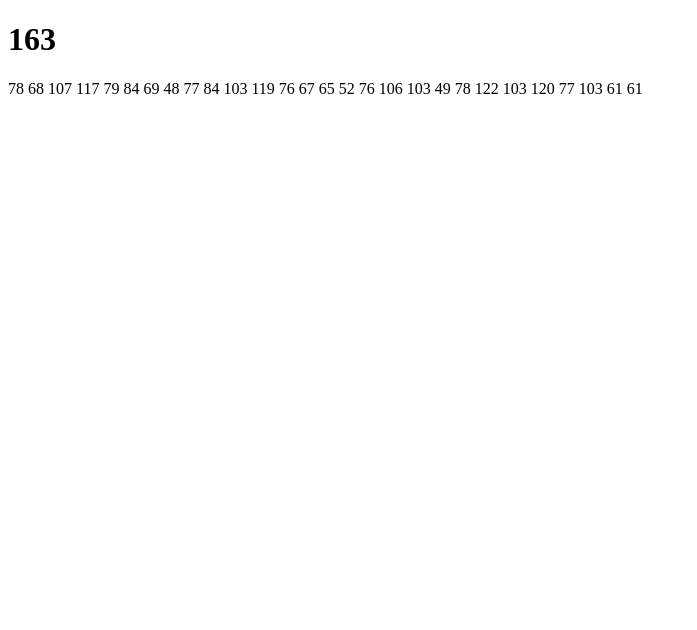
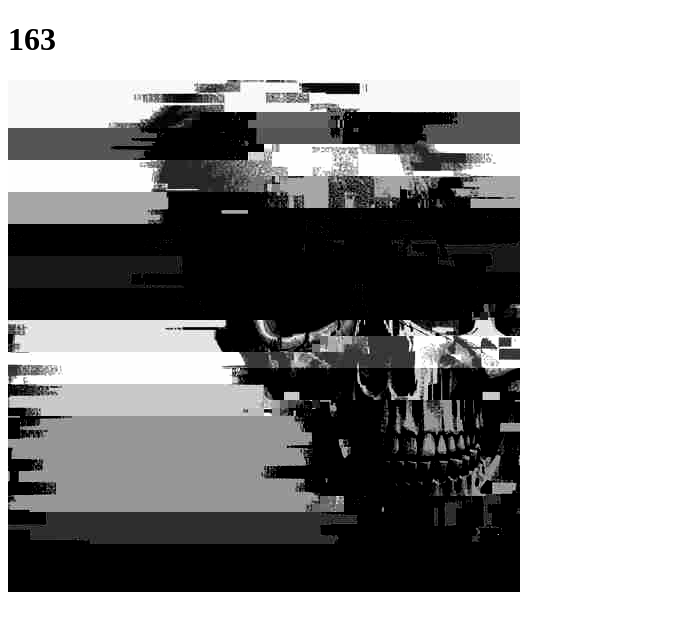
Before and after one commit to G1631/G1631.github.io, a plain HTML site: page index.html in a window 1280 px wide. Shown: the whole page, without its empty margins (0-697 px from the left). Drawn offline with Linux system fonts and the light colour scheme.

Commit message:
Initial commit

```diff
--- a/index.html
+++ b/index.html
@@ -8,7 +8,7 @@
 </head>
 <body>
     <h1>163</h1>
-    <p>78 68 107 117 79 84 69 48 77 84 103 119 76 67 65 52 76 106 103 49 78 122 103 120 77 103 61 61</p>
+    <img src="G4236.png" alt="Image">
     <!--
 </body>
 </html>
```
Also changed, not shown: G4236.png (added).
